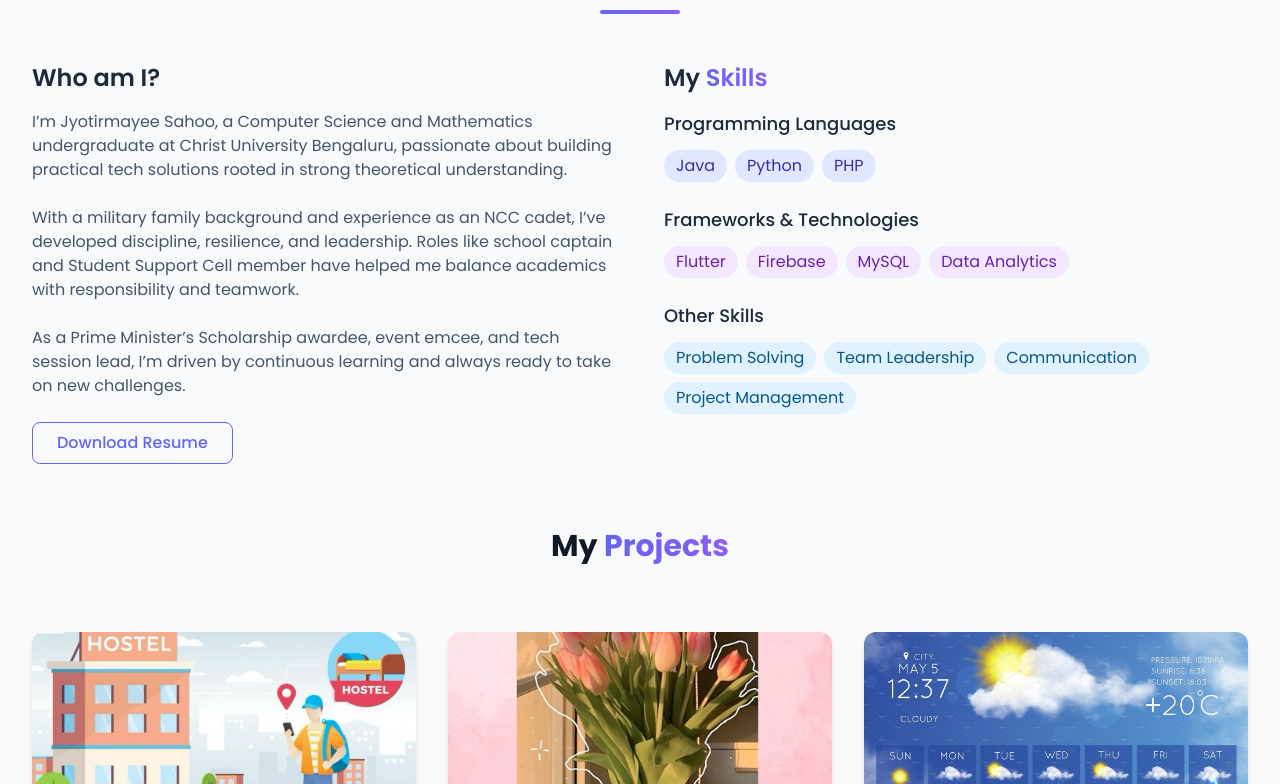
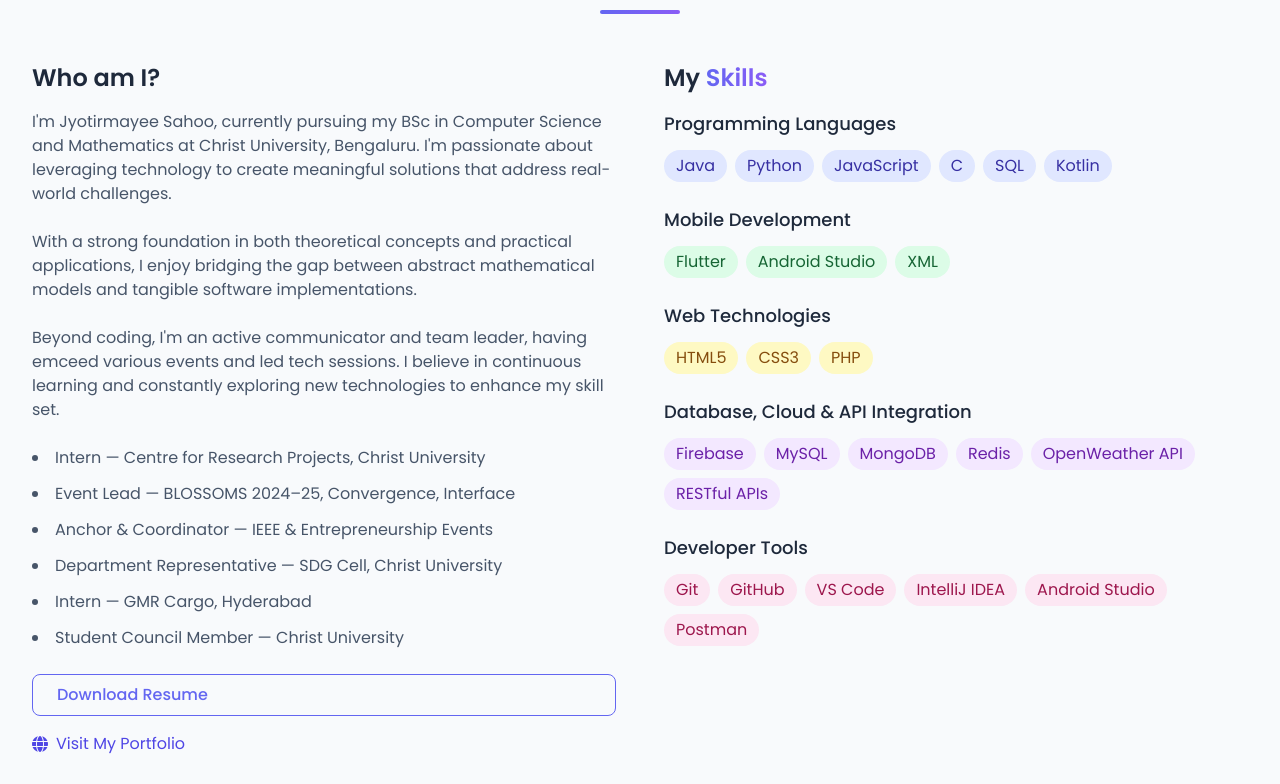
Before and after one commit to Jyoti712/Jyotirmayee_Portfolio, a plain HTML site: page index.html in a window 1280 px wide. Shown: the part 676-1460 px from the top of the page. Drawn offline with nearby package versions, Linux system fonts and the light colour scheme.

Commit message:
Update index.html

```diff
--- a/index.html
+++ b/index.html
@@ -260,53 +260,92 @@
       </div>
 
       <div class="grid grid-cols-1 md:grid-cols-2 gap-12">
-                <div>
+        <div class="card-3d">
           <h3 class="text-2xl font-semibold mb-4">Who am I?</h3>
           <p class="text-slate-600 dark:text-slate-400 mb-6">
-                        I’m Jyotirmayee Sahoo, a Computer Science and Mathematics undergraduate at Christ University Bengaluru, passionate about building practical tech solutions rooted in strong theoretical understanding.
-
+            I'm Jyotirmayee Sahoo, currently pursuing my BSc in Computer Science and Mathematics at Christ University, Bengaluru. I'm passionate about leveraging technology to create meaningful solutions that address real-world challenges.
           </p>
           <p class="text-slate-600 dark:text-slate-400 mb-6">
-                        With a military family background and experience as an NCC cadet, I’ve developed discipline, resilience, and leadership. Roles like school captain and Student Support Cell member have helped me balance academics with responsibility and teamwork.
-
+            With a strong foundation in both theoretical concepts and practical applications, I enjoy bridging the gap between abstract mathematical models and tangible software implementations.
           </p>
           <p class="text-slate-600 dark:text-slate-400 mb-6">
-                        As a Prime Minister’s Scholarship awardee, event emcee, and tech session lead, I’m driven by continuous learning and always ready to take on new challenges.
+            Beyond coding, I'm an active communicator and team leader, having emceed various events and led tech sessions. I believe in continuous learning and constantly exploring new technologies to enhance my skill set.
+          </p>
 
-                    </p>
-                    <div class="flex space-x-4">
-                    <a href="JYOTIRMAYEE_SAHOO_RESUME.pdf" class="border border-indigo-500 text-indigo-500 dark:text-indigo-400 dark:border-indigo-400 px-6 py-2 rounded-lg font-medium hover:bg-indigo-50 dark:hover:bg-slate-800 transition-all duration-300">Download Resume</a>
+          <ul class="text-slate-600 dark:text-slate-400 mb-6 space-y-3 list-disc list-inside">
+            <li>Intern — Centre for Research Projects, Christ University</li>
+            <li>Event Lead — BLOSSOMS 2024–25, Convergence, Interface</li>
+            <li>Anchor & Coordinator — IEEE & Entrepreneurship Events</li>
+            <li>Department Representative — SDG Cell, Christ University</li>
+            <li>Intern — GMR Cargo, Hyderabad</li>
+            <li>Student Council Member — Christ University</li>
+          </ul>
+
+
+          <div class="flex flex-col space-y-4">
+            <a href="JYOTI_RESUME.pdf" class="border border-indigo-500 text-indigo-500 dark:text-indigo-400 dark:border-indigo-400 px-6 py-2 rounded-lg font-medium hover:bg-indigo-50 dark:hover:bg-slate-800 transition-all duration-300">
+              Download Resume
+            </a>
+            <a href="https://portfolio-jyotirmayeesahoo.vercel.app/" target="_blank" class="text-indigo-600 dark:text-indigo-300 hover:underline flex items-center justify-start">
+              <i class="fas fa-globe mr-2"></i>Visit My Portfolio
+            </a>
           </div>
         </div>
 
-                <div>
+        <div class="card-3d">
           <h3 class="text-2xl font-semibold mb-4">My <span class="gradient-text">Skills</span></h3>
+
           <div class="mb-6">
             <h4 class="text-lg font-medium mb-3">Programming Languages</h4>
             <div class="flex flex-wrap gap-2">
               <span class="skill-badge bg-indigo-100 dark:bg-indigo-900 text-indigo-800 dark:text-indigo-200 px-3 py-1 rounded-full">Java</span>
               <span class="skill-badge bg-indigo-100 dark:bg-indigo-900 text-indigo-800 dark:text-indigo-200 px-3 py-1 rounded-full">Python</span>
-                            <span class="skill-badge bg-indigo-100 dark:bg-indigo-900 text-indigo-800 dark:text-indigo-200 px-3 py-1 rounded-full">PHP</span>
+              <span class="skill-badge bg-indigo-100 dark:bg-indigo-900 text-indigo-800 dark:text-indigo-200 px-3 py-1 rounded-full">JavaScript</span>
+              <span class="skill-badge bg-indigo-100 dark:bg-indigo-900 text-indigo-800 dark:text-indigo-200 px-3 py-1 rounded-full">C</span>
+              <span class="skill-badge bg-indigo-100 dark:bg-indigo-900 text-indigo-800 dark:text-indigo-200 px-3 py-1 rounded-full">SQL</span>
+              <span class="skill-badge bg-indigo-100 dark:bg-indigo-900 text-indigo-800 dark:text-indigo-200 px-3 py-1 rounded-full">Kotlin</span>
             </div>
           </div>
 
           <div class="mb-6">
-                        <h4 class="text-lg font-medium mb-3">Frameworks & Technologies</h4>
+            <h4 class="text-lg font-medium mb-3">Mobile Development</h4>
             <div class="flex flex-wrap gap-2">
-                            <span class="skill-badge bg-purple-100 dark:bg-purple-900 text-purple-800 dark:text-purple-200 px-3 py-1 rounded-full">Flutter</span>
-                            <span class="skill-badge bg-purple-100 dark:bg-purple-900 text-purple-800 dark:text-purple-200 px-3 py-1 rounded-full">Firebase</span>
-                            <span class="skill-badge bg-purple-100 dark:bg-purple-900 text-purple-800 dark:text-purple-200 px-3 py-1 rounded-full">MySQL</span>
-                            <span class="skill-badge bg-purple-100 dark:bg-purple-900 text-purple-800 dark:text-purple-200 px-3 py-1 rounded-full">Data Analytics</span>
+              <span class="skill-badge bg-green-100 dark:bg-green-900 text-green-800 dark:text-green-200 px-3 py-1 rounded-full">Flutter</span>
+              <span class="skill-badge bg-green-100 dark:bg-green-900 text-green-800 dark:text-green-200 px-3 py-1 rounded-full">Android Studio</span>
+              <span class="skill-badge bg-green-100 dark:bg-green-900 text-green-800 dark:text-green-200 px-3 py-1 rounded-full">XML</span>
             </div>
           </div>
 
           <div class="mb-6">
-                        <h4 class="text-lg font-medium mb-3">Other Skills</h4>
+            <h4 class="text-lg font-medium mb-3">Web Technologies</h4>
             <div class="flex flex-wrap gap-2">
-                            <span class="skill-badge bg-sky-100 dark:bg-sky-900 text-sky-800 dark:text-sky-200 px-3 py-1 rounded-full">Problem Solving</span>
-                            <span class="skill-badge bg-sky-100 dark:bg-sky-900 text-sky-800 dark:text-sky-200 px-3 py-1 rounded-full">Team Leadership</span>
-                            <span class="skill-badge bg-sky-100 dark:bg-sky-900 text-sky-800 dark:text-sky-200 px-3 py-1 rounded-full">Communication</span>
-                            <span class="skill-badge bg-sky-100 dark:bg-sky-900 text-sky-800 dark:text-sky-200 px-3 py-1 rounded-full">Project Management</span>
+              <span class="skill-badge bg-yellow-100 dark:bg-yellow-900 text-yellow-800 dark:text-yellow-200 px-3 py-1 rounded-full">HTML5</span>
+              <span class="skill-badge bg-yellow-100 dark:bg-yellow-900 text-yellow-800 dark:text-yellow-200 px-3 py-1 rounded-full">CSS3</span>
+              <span class="skill-badge bg-yellow-100 dark:bg-yellow-900 text-yellow-800 dark:text-yellow-200 px-3 py-1 rounded-full">PHP</span>
+            </div>
+          </div>
+
+          <div class="mb-6">
+            <h4 class="text-lg font-medium mb-3">Database, Cloud & API Integration</h4>
+            <div class="flex flex-wrap gap-2">
+              <span class="skill-badge bg-purple-100 dark:bg-purple-900 text-purple-800 dark:text-purple-200 px-3 py-1 rounded-full">Firebase</span>
+              <span class="skill-badge bg-purple-100 dark:bg-purple-900 text-purple-800 dark:text-purple-200 px-3 py-1 rounded-full">MySQL</span>
+              <span class="skill-badge bg-purple-100 dark:bg-purple-900 text-purple-800 dark:text-purple-200 px-3 py-1 rounded-full">MongoDB</span>
+              <span class="skill-badge bg-purple-100 dark:bg-purple-900 text-purple-800 dark:text-purple-200 px-3 py-1 rounded-full">Redis</span>
+              <span class="skill-badge bg-purple-100 dark:bg-purple-900 text-purple-800 dark:text-purple-200 px-3 py-1 rounded-full">OpenWeather API</span>
+              <span class="skill-badge bg-purple-100 dark:bg-purple-900 text-purple-800 dark:text-purple-200 px-3 py-1 rounded-full">RESTful APIs</span>
+            </div>
+          </div>
+
+          <div class="mb-6">
+            <h4 class="text-lg font-medium mb-3">Developer Tools</h4>
+            <div class="flex flex-wrap gap-2">
+              <span class="skill-badge bg-pink-100 dark:bg-pink-900 text-pink-800 dark:text-pink-200 px-3 py-1 rounded-full">Git</span>
+              <span class="skill-badge bg-pink-100 dark:bg-pink-900 text-pink-800 dark:text-pink-200 px-3 py-1 rounded-full">GitHub</span>
+              <span class="skill-badge bg-pink-100 dark:bg-pink-900 text-pink-800 dark:text-pink-200 px-3 py-1 rounded-full">VS Code</span>
+              <span class="skill-badge bg-pink-100 dark:bg-pink-900 text-pink-800 dark:text-pink-200 px-3 py-1 rounded-full">IntelliJ IDEA</span>
+              <span class="skill-badge bg-pink-100 dark:bg-pink-900 text-pink-800 dark:text-pink-200 px-3 py-1 rounded-full">Android Studio</span>
+              <span class="skill-badge bg-pink-100 dark:bg-pink-900 text-pink-800 dark:text-pink-200 px-3 py-1 rounded-full">Postman</span>
             </div>
           </div>
         </div>
@@ -425,6 +464,8 @@
         <a href="mailto:jyoti765sahoo@gmail.com" class="text-indigo-400 hover:underline">jyoti765sahoo@gmail.com</a>
       </p>
       <p class="mb-4">
+        Portfolio:
+        <a href="https://portfolio-jyotirmayeesahoo.vercel.app/" class="text-indigo-400 hover:underline" target="_blank">https://portfolio-jyotirmayeesahoo.vercel.app/</a> |
         LinkedIn:
         <a href="https://linkedin.com/in/jyotirmayee-sahoo-714130212/" class="text-indigo-400 hover:underline" target="_blank">linkedin.com/in/jyotirmayee-sahoo-714130212/</a> |
         GitHub:
```
Lines whose indentation alone changed are shown as unchanged.
